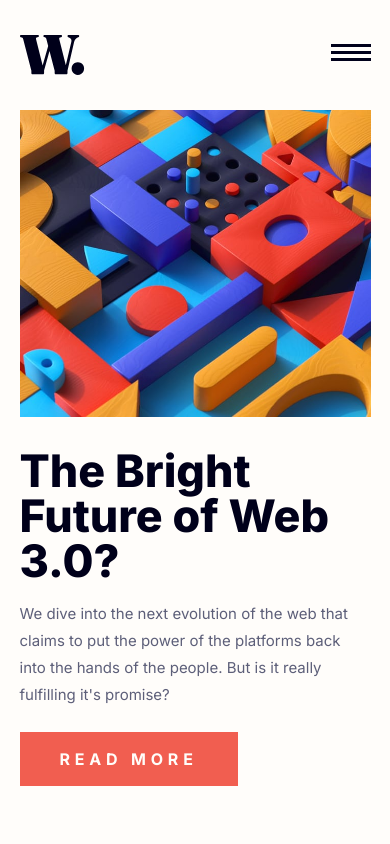
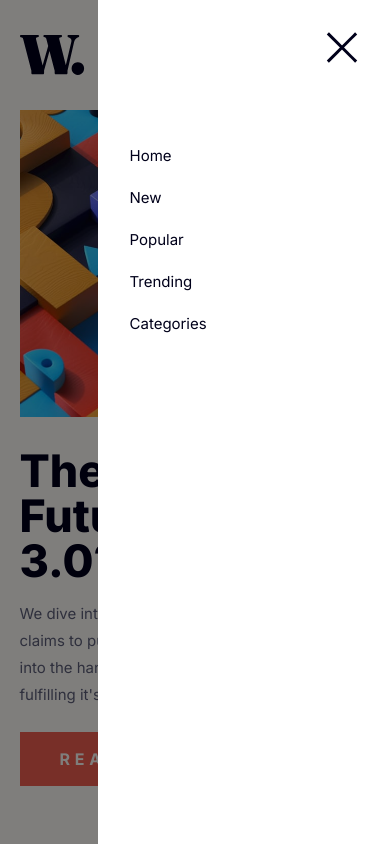
Before and after one commit to yashgo09/FEM-002-news-homepage, a website built with Vite: page index.html in a window 390 px wide. Both pictures are taken after a click on the button 350 px from the left and 52 px from the top of the page. Shown: the top 844 px of the page. Built offline with nearby package versions, Linux system fonts and the light colour scheme.

Commit message:
Add mobile menu icon interaction and animation

```diff
--- a/index.html
+++ b/index.html
@@ -22,16 +22,27 @@
     <header>
       <img src="./assets/logo.svg" alt="News Homepage Logo" class="logo" />
 
-      <nav class="nav">
+      <nav class="nav nav--mobile">
         <button class="nav__menu-icon nav__menu-icon--open">
           <img src="./assets/icon-menu.svg" alt="Menu Icon" />
         </button>
 
-        <ul class="nav__links">
+        <div class="nav__mobile-menu" aria-hidden="true">
           <button class="nav__menu-icon nav__menu-icon--close">
             <img src="./assets/icon-menu-close.svg" alt="Menu Icon Close" />
           </button>
+          <ul class="nav__links" aria-hidden="true">
+            <li class="nav__link">Home</li>
+            <li class="nav__link">New</li>
+            <li class="nav__link">Popular</li>
+            <li class="nav__link">Trending</li>
+            <li class="nav__link">Categories</li>
+          </ul>
+        </div>
+      </nav>
 
+      <nav class="nav nav--desktop">
+        <ul class="nav__links" aria-hidden="true">
           <li class="nav__link">Home</li>
           <li class="nav__link">New</li>
           <li class="nav__link">Popular</li>
@@ -130,5 +141,7 @@
         </div>
       </div>
     </footer>
+
+    <script src="./script.js" defer></script>
   </body>
 </html>
--- /dev/null
+++ b/script.js
@@ -0,0 +1,15 @@
+const navMobile = document.querySelector(".nav--mobile");
+const navMobileMenu = document.querySelector(".nav__mobile-menu");
+
+const navMenuOpenBtn = document.querySelector(".nav__menu-icon--open");
+const navMenuCloseBtn = document.querySelector(".nav__menu-icon--close");
+
+navMenuOpenBtn.addEventListener("click", () => {
+  navMobile.classList.add("show-menu");
+  navMobileMenu.ariaHidden = false;
+});
+
+navMenuCloseBtn.addEventListener("click", () => {
+  navMobile.classList.remove("show-menu");
+  navMobileMenu.ariaHidden = true;
+});
--- a/scss/_layout.scss
+++ b/scss/_layout.scss
@@ -28,8 +28,60 @@ header {
 }
 
 .nav {
+  &--desktop {
+    display: none;
+  }
+
+  &--mobile {
+    &.show-menu::before {
+      content: "";
+      position: fixed;
+      inset: 0;
+      height: 100%;
+      width: 100%;
+      background-color: rgba(0, 0, 0, 0.5);
+    }
+  }
+
+  &__mobile-menu {
+    transition: translate 0.3s ease-in-out;
+
+    &[aria-hidden="true"] {
+      translate: 100%;
+    }
+
+    position: fixed;
+    inset: 0;
+    background-color: white;
+    padding: 2rem;
+    width: min(75%, 300px);
+    margin-inline-start: auto;
+    display: grid;
+    gap: 4rem;
+    align-content: start;
+    translate: 0;
+    // grid-auto-rows: 1fr;
+
+    .nav__menu-icon--close {
+      justify-self: end;
+    }
+
+    .nav__link {
+      color: var(--clr-neutral-very-dark-blue);
+      margin-block: 1em;
+    }
+  }
+
+  @include b.respondToDesktop {
+    &--desktop {
+      display: block;
+    }
+    &--mobile {
+      display: none;
+    }
+  }
+
   &__links {
-    display: none;
     list-style: none;
     color: var(--clr-neutral-dark-grayish-blue);
     cursor: pointer;
@@ -51,6 +103,7 @@ header {
 .nav__menu-icon {
   background-color: transparent;
   border: none;
+  cursor: pointer;
 
   @include b.respondToDesktop {
     display: none;
```
